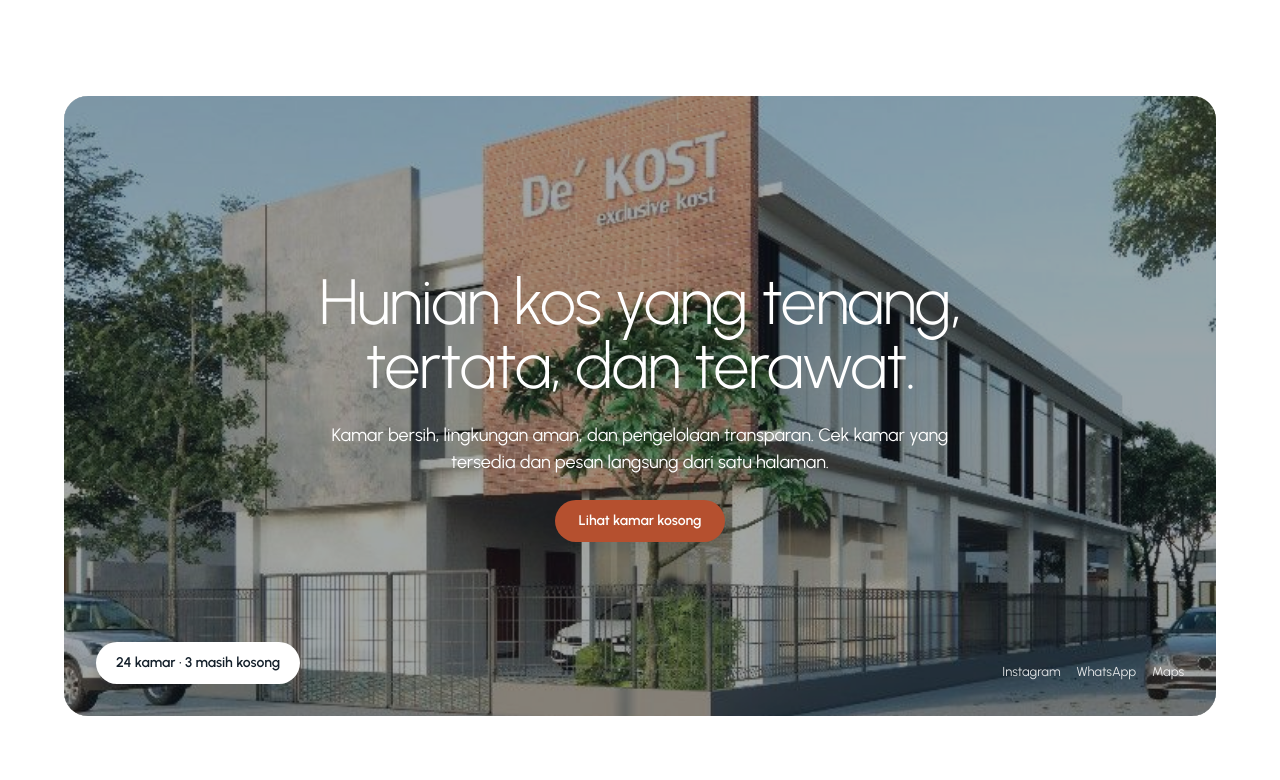
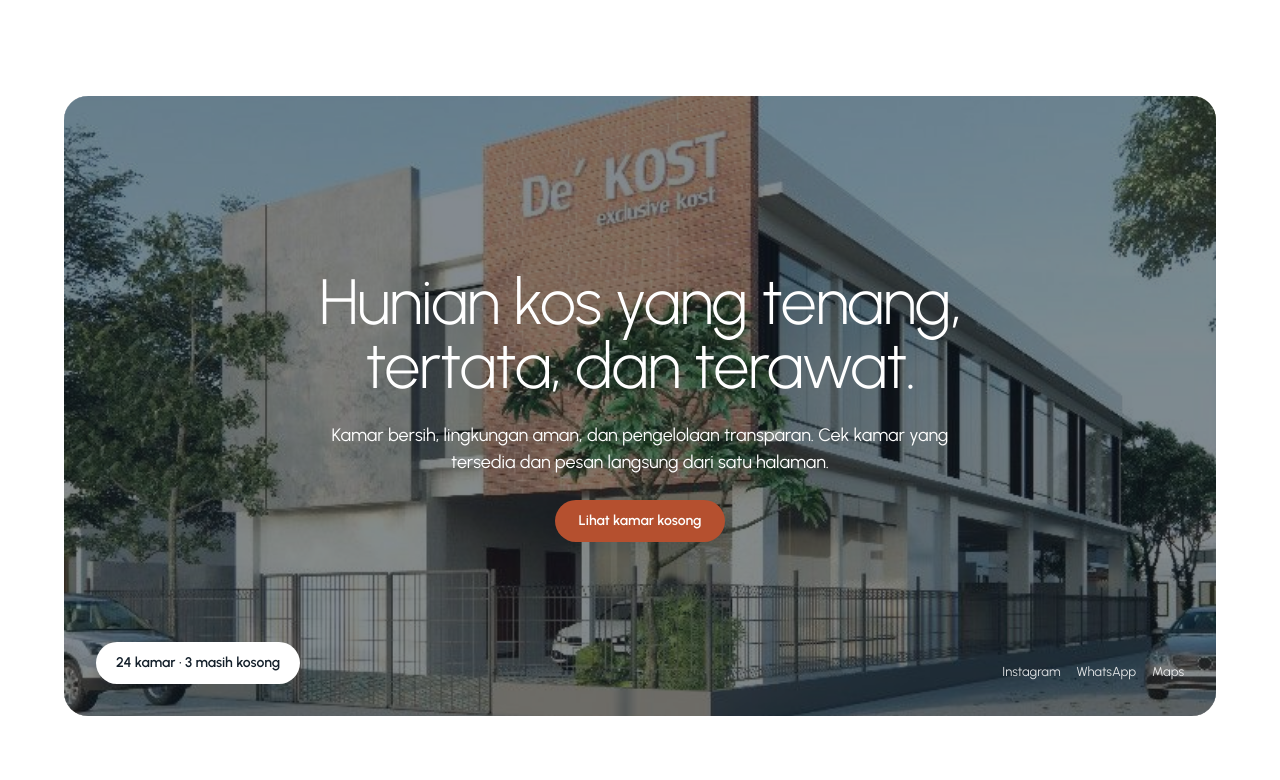
Before and after one commit to acaryawibawantra/ef234301-webpro-dekost, a Java web app: page / in a window 1280 px wide. Shown: the part 74-854 px from the top of the page. Run offline with Tomcat 11, a stand-in JSP engine, Linux system fonts and the light colour scheme.

Commit message:
style(landing): darken hero overlay for text contrast

```diff
--- a/src/main/webapp/assets/css/pages.css
+++ b/src/main/webapp/assets/css/pages.css
@@ -128,7 +128,7 @@
 .hero__overlay {
   position: absolute;
   inset: 0;
-  background-color: rgba(20, 32, 43, 0.4);
+  background-color: rgba(20, 32, 43, 0.52);
 }
 
 .hero__content {
```
